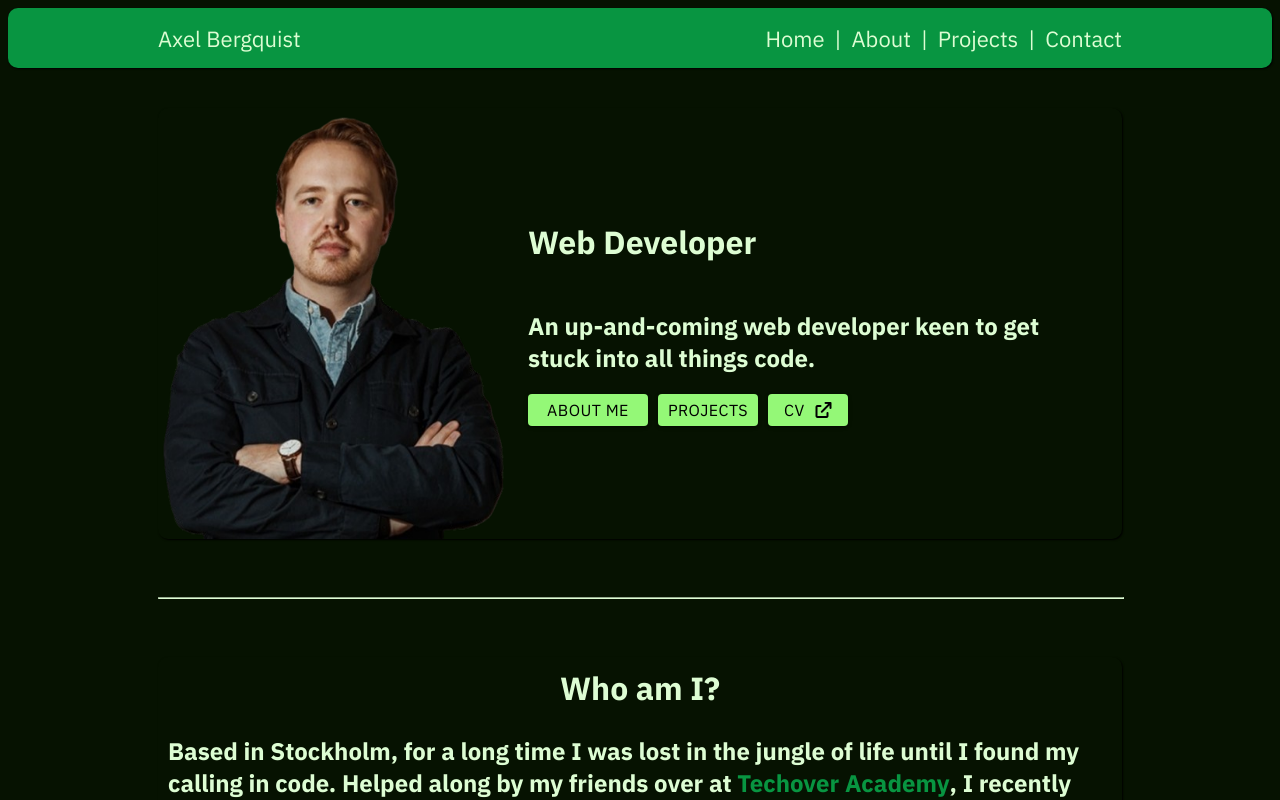
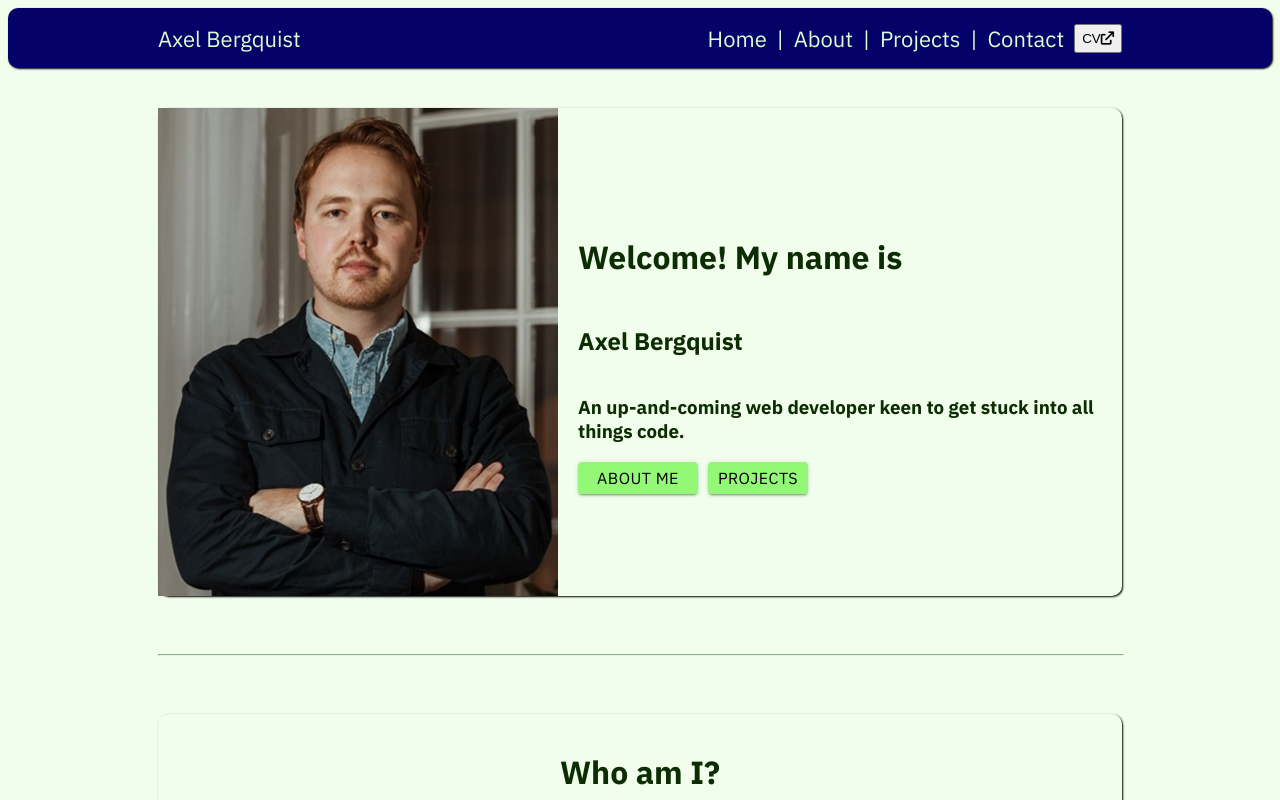
Before and after one commit to axelberk/Portfolio, a React (Vite) app: page / in a window 1280 px wide. Shown: the top 800 px of the page. Built offline with nearby package versions, Linux system fonts and the light colour scheme.

Commit message:
remaking colors and text stuff

```diff
--- a/src/App.css
+++ b/src/App.css
@@ -23,6 +23,6 @@ section {
 
 html, body {
   padding: 0px 1;
-  background-color: #061201;
-  color: #ddfdd3;
+  background-color: #f1feec;
+  color: #0c2c02;
 }
--- a/src/Components/Footer/Footer.css
+++ b/src/Components/Footer/Footer.css
@@ -4,7 +4,7 @@
     display: flex;
     justify-content: space-around;
     height: 60px;
-    background-color: #089541;
+    background-color: #040268;
     bottom: 0;
     left: 0;
     z-index: 1;
--- a/src/Components/Navbar/Navbar.css
+++ b/src/Components/Navbar/Navbar.css
@@ -1,5 +1,5 @@
 .Navbar {
-    background-color: #089541;
+    background-color: #040268;
     display: flex;
     justify-content: space-between;
     align-items: center;
--- a/src/Components/Navbar/Navbar.jsx
+++ b/src/Components/Navbar/Navbar.jsx
@@ -1,5 +1,5 @@
 import React from "react"
-import { Link, scroller } from "react-scroll"
+import { Link, Button, scroller } from "react-scroll"
 import { useNavigate, useLocation } from "react-router-dom"
 import "./Navbar.css"
 
@@ -36,6 +36,24 @@ const Navbar = () => {
                 <Link onClick={() => handleNavClick("about")} className="link">About</Link>|
                 <Link onClick={() => handleNavClick("projects")} className="link">Projects</Link>|
                 <Link onClick={() => handleNavClick("contact")} className="link">Contact</Link>
+                <Button
+              className="intro-button"
+              href=""
+              variant="contained"
+              target="_blank"
+              sx={{
+                width: "80px",
+                backgroundColor: "#94f877",
+                color: "black",
+                font: "inherit",
+                display:"flex",
+                justifyContent:"space-between"
+              }}
+
+            >
+              CV
+              <i class="fa fa-external-link" aria-hidden="true"></i>
+            </Button>
             </div>
         </nav>
     )
--- a/src/Homepage/Homepage.css
+++ b/src/Homepage/Homepage.css
@@ -2,7 +2,7 @@
     display: flex;
     justify-content: space-between;
     flex-direction: column;
-    background-color: #061201;
+    background-color: #f1feec;
     border-radius: 10px;
     gap: 50px;
 }
@@ -19,16 +19,11 @@
     border-color: #ddfdd3;
 }
 
-.Homepage h1 {
-    font-size: 32px;
-    margin-top: 0;
-}
-
 .intro-section {
     display: flex;
     flex-direction: row;
     border-radius: 10px;
-
+    align-self: center;
     box-shadow: 1px 1px 2px black;
 }
 
@@ -76,7 +71,7 @@
 } */
 
 .pfp {
-    max-width: 350px;
+    max-width: 400px;
     align-self: center;
     border-top-right-radius: 0px;
     border-bottom-right-radius: 0px;
@@ -229,7 +224,7 @@
 
 .projects-container {
     display: grid;
-    grid-template-columns: repeat(auto-fit, minmax(400px, 1fr));
+    /* grid-template-columns: repeat(auto-fit, minmax(400px, 1fr)); */
     gap: 30px;
     position: relative;
 
@@ -240,7 +235,7 @@
     border-radius: 10px;
     position: relative;
     color: white;
-
+    width: 75%;
 }
 
 
--- a/src/Homepage/Homepage.jsx
+++ b/src/Homepage/Homepage.jsx
@@ -66,13 +66,14 @@ const Homepage = () => {
   return (
     <div className={`Homepage ${hasAnimated ? "no-animations" : ""}`} id="home">
       <div className="intro-section">
-        <img className="pfp" src="me-no-bg1.png" alt="" />
+        <img className="pfp" src="me.jpg" alt="" />
         <div className="intro-text">
-          <h1>Web Developer</h1>
+          <h1>Welcome! My name is</h1>
           <h2>
-            An up-and-coming web developer keen to get stuck into all things
-            code.
+            Axel Bergquist
           </h2>
+          <h3>An up-and-coming web developer keen to get stuck into all things
+          code.</h3>
           <div className="buttons">
             <Button
               className="intro-button"
@@ -99,24 +100,6 @@ const Homepage = () => {
               }}
             >
               Projects
-            </Button>
-            <Button
-              className="intro-button"
-              href=""
-              variant="contained"
-              target="_blank"
-              sx={{
-                width: "80px",
-                backgroundColor: "#94f877",
-                color: "black",
-                font: "inherit",
-                display:"flex",
-                justifyContent:"space-between"
-              }}
-
-            >
-              CV
-              <i class="fa fa-external-link" aria-hidden="true"></i>
             </Button>
           </div>
         </div>
@@ -146,7 +129,6 @@ const Homepage = () => {
                     color: "black",
                     borderRadius: "10px",
                     font: "inherit",
-                    alignSelf: "center",
                     fontSize:"16px",
                     fontWeight:"500"
                   }}
```
